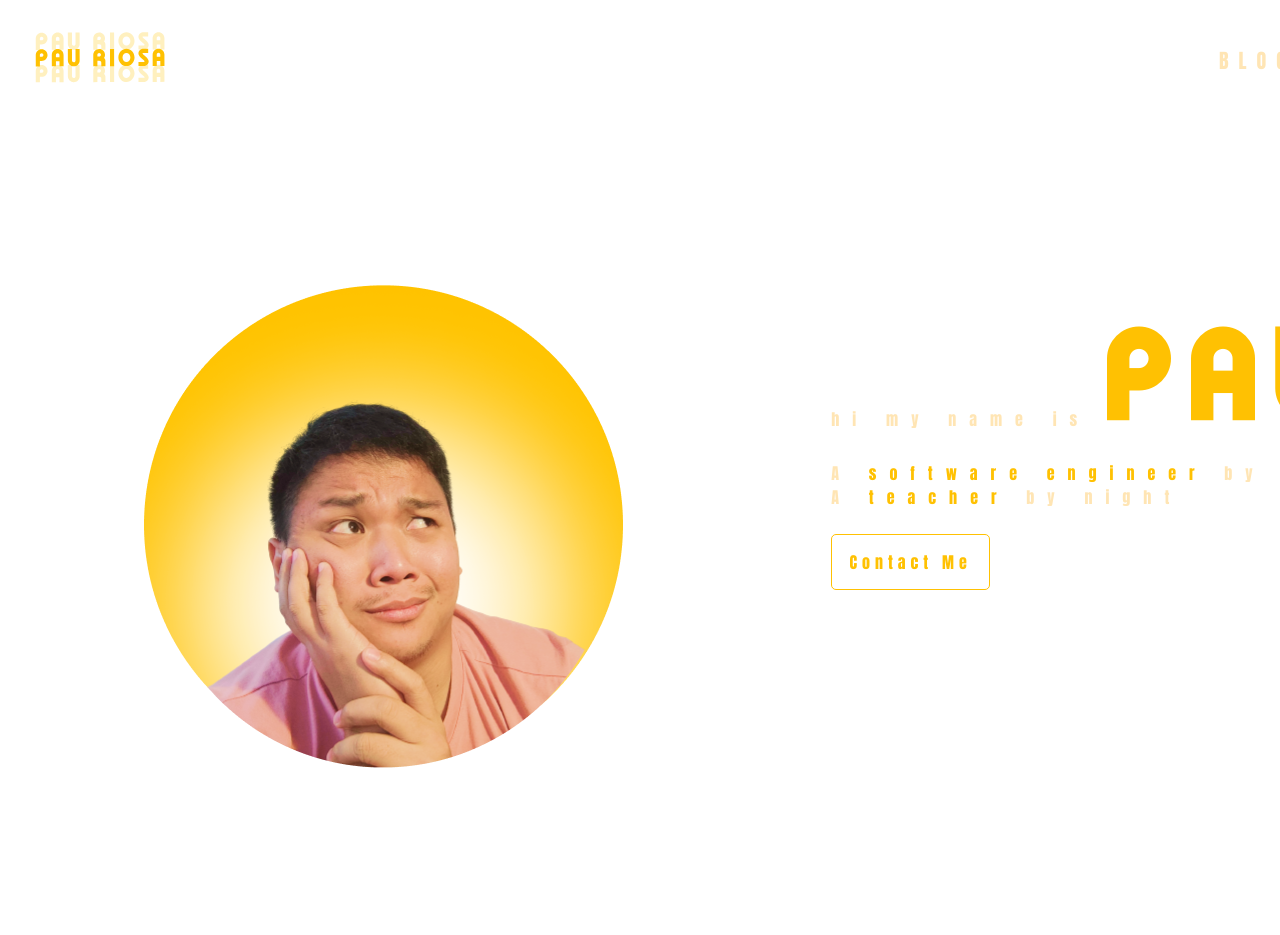
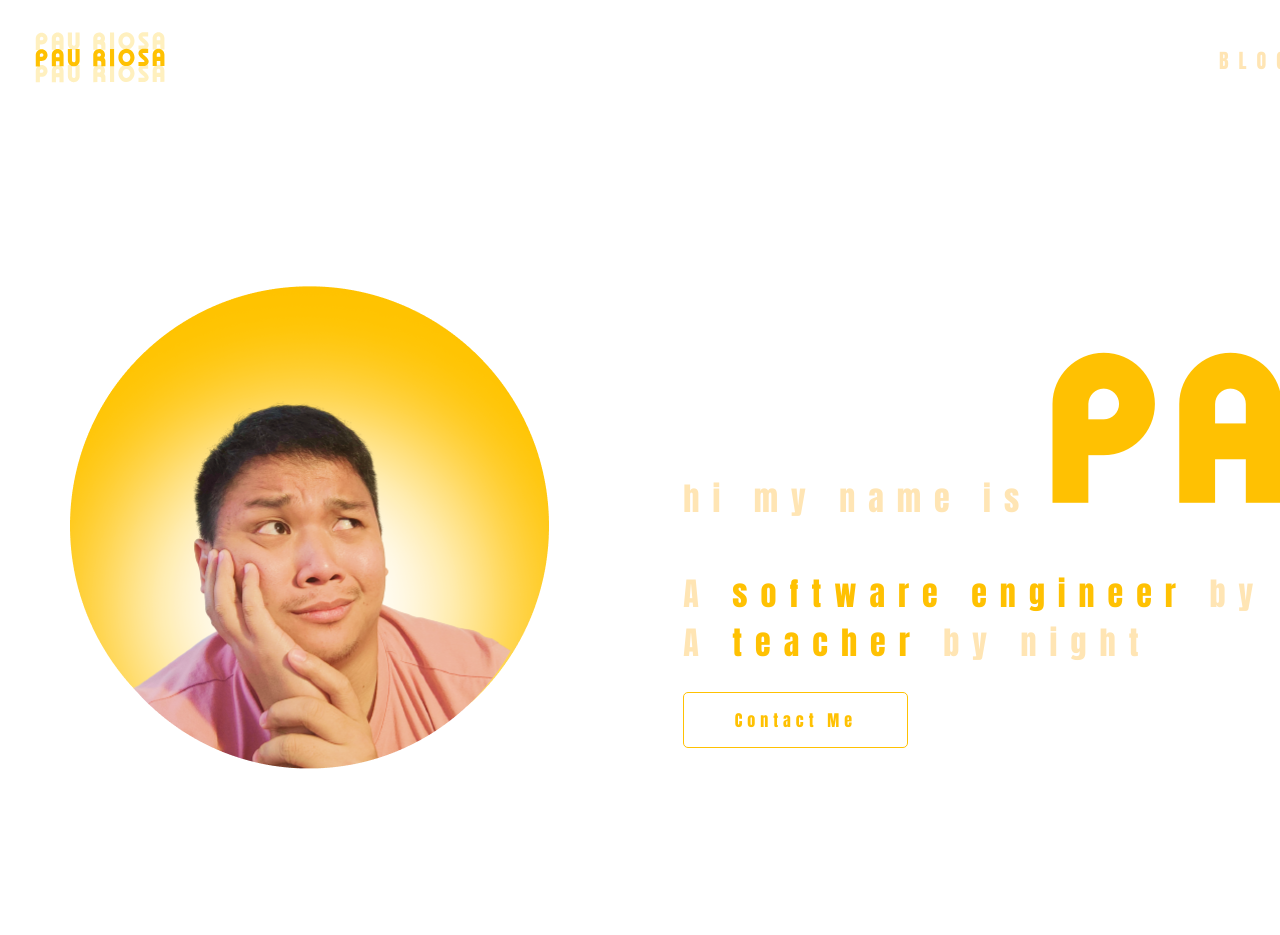
Before and after one commit to pau-riosa/pau-riosa.github.io, a Jekyll site: the page built from index.html, in a window 1280 px wide. Shown: the top 935 px of the page. Built offline with Jekyll 4.4.1, drawn with Linux system fonts in a browser that asks for light colours; some of the changed text lies outside the part shown.

Commit message:
apply changes on meta tags

```diff
--- a/_layouts/default.html
+++ b/_layouts/default.html
@@ -14,10 +14,10 @@
     {% else %}
     <meta
       name="keywords"
-      content="Software Development, Personal Thoughts, Adventures, Elixir, Phoenix, ReactJS, React Native, Open to Opportunities"
+      content="Elixir Developer, Software Development, Personal Thoughts, Adventures, Elixir, Phoenix, ReactJS, React Native, Open to Opportunities"
     />
     {% endif %}
-    <title>{{ page.title }}</title>
+    <title>Paugramming | {{ page.title }}</title>
     <link rel="stylesheet" href="/assets/css/index.css" />
   </head>
   <body>
--- a/assets/css/index.css
+++ b/assets/css/index.css
@@ -90,13 +90,13 @@
 }
 
 .pau {
-  font-size: 10em;
+  font-size: 8em;
   color: #ffc102;
 }
 
 p {
   font-family: "Anton";
-  font-size: 1em;
+  font-size: 2em;
   letter-spacing: 13px;
   color: #ffe5b4;
 }
--- a/index.html
+++ b/index.html
@@ -41,6 +41,8 @@
       <h2>Postgres/Ecto</h2>
     </div>
   </div>
+
+
   <div class="container-layout blogs">
     <div class="grid-item-1">
       <a href="{{site.posts.last.link}}">
@@ -106,6 +108,8 @@
         {% endfor %}
       </div>
     </div>
+
+
   </div>
 
   {% include footer.html %}
```
Also changed, not shown: other parts of index.html (+1 -1 lines), assets/images/undraw_Dev_productivity_re_fylf.png (added), assets/images/undraw_Group_hangout_re_4t8r.png (added), assets/images/undraw_Work_from_anywhere_re_s2i6.png (added).
